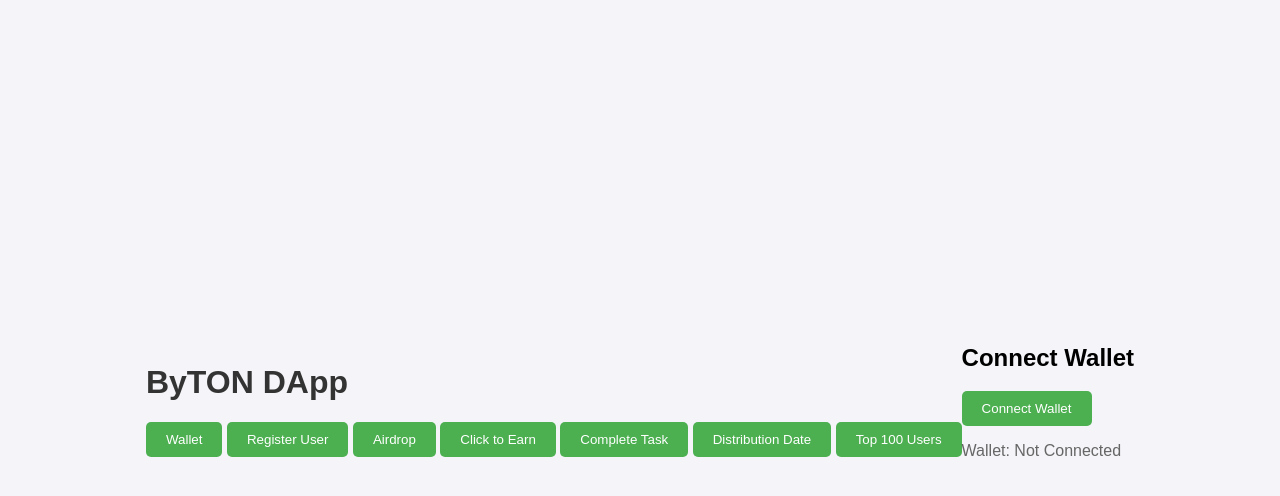
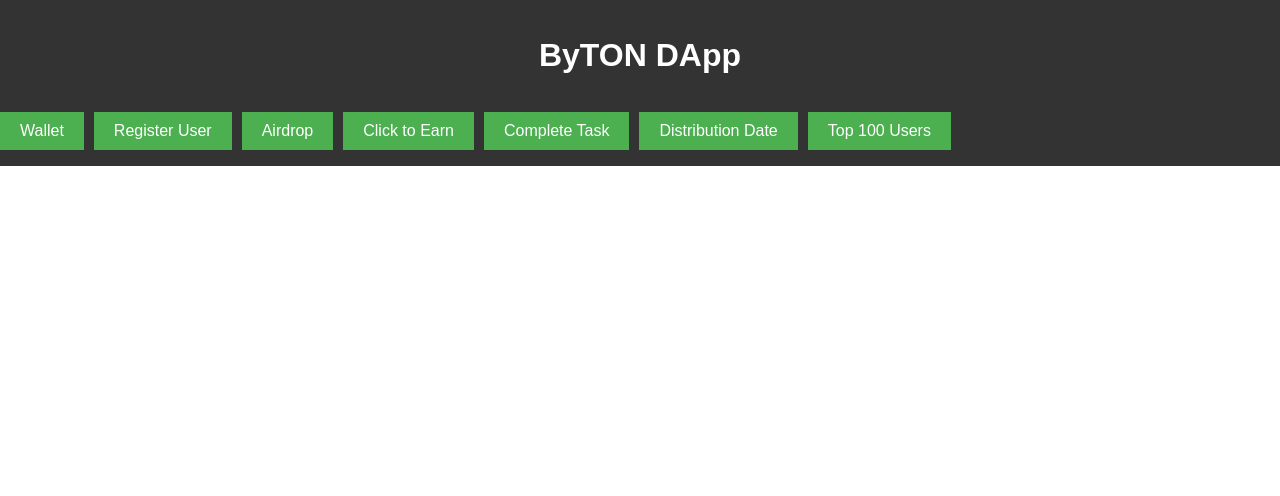
Before and after one commit to rizkimaryanto/ByTON-, a plain HTML site: page index.html in a window 1280 px wide. Drawn offline with Linux system fonts and the light colour scheme.

Commit message:
Update style.css
style.css

```diff
--- a/style.css
+++ b/style.css
@@ -1,63 +1,55 @@
-/* style.css */
-
+/* General styling */
 body {
   font-family: Arial, sans-serif;
-  background-color: #f4f4f9;
+  display: flex;
+  flex-direction: column;
+  align-items: center;
   margin: 0;
   padding: 0;
-  display: flex;
-  justify-content: center;
-  align-items: center;
-  height: 100vh;
 }
 
-.container {
-  width: 90%;
-  max-width: 600px;
-  padding: 20px;
-  background-color: #ffffff;
-  box-shadow: 0 4px 8px rgba(0, 0, 0, 0.2);
-  border-radius: 10px;
+header {
+  background-color: #333;
+  color: #fff;
+  width: 100%;
+  padding: 1em;
   text-align: center;
 }
 
-h1 {
-  color: #333;
+nav {
+  display: flex;
+  gap: 10px;
+  margin-top: 1em;
 }
 
-.section {
-  margin: 20px 0;
+nav button {
+  background-color: #4CAF50;
+  color: white;
+  border: none;
+  padding: 10px 20px;
+  cursor: pointer;
+  font-size: 1em;
+}
+
+nav button:hover {
+  background-color: #45a049;
+}
+
+/* Page Sections */
+.page {
+  display: none;
+  padding: 20px;
+  text-align: center;
 }
 
 button {
-  background-color: #4CAF50;
-  color: white;
+  margin-top: 1em;
   padding: 10px 20px;
-  border: none;
-  border-radius: 5px;
+  font-size: 1em;
   cursor: pointer;
 }
 
-button:hover {
-  background-color: #45a049;
+img {
+  cursor: pointer;
+  margin-top: 1em;
 }
-
-input[type="text"], input[type="number"] {
-  padding: 10px;
-  width: calc(100% - 22px);
-  margin: 5px 0;
-  border: 1px solid #ccc;
-  border-radius: 5px;
-}
-
-#distributionDate, #walletAddress {
-  color: #666;
-}
-
-img[alt="Click to Earn"] {
-  transition: transform 0.2s ease;
-}
-
-img[alt="Click to Earn"]:hover {
-  transform: scale(1.1);
-}
```
